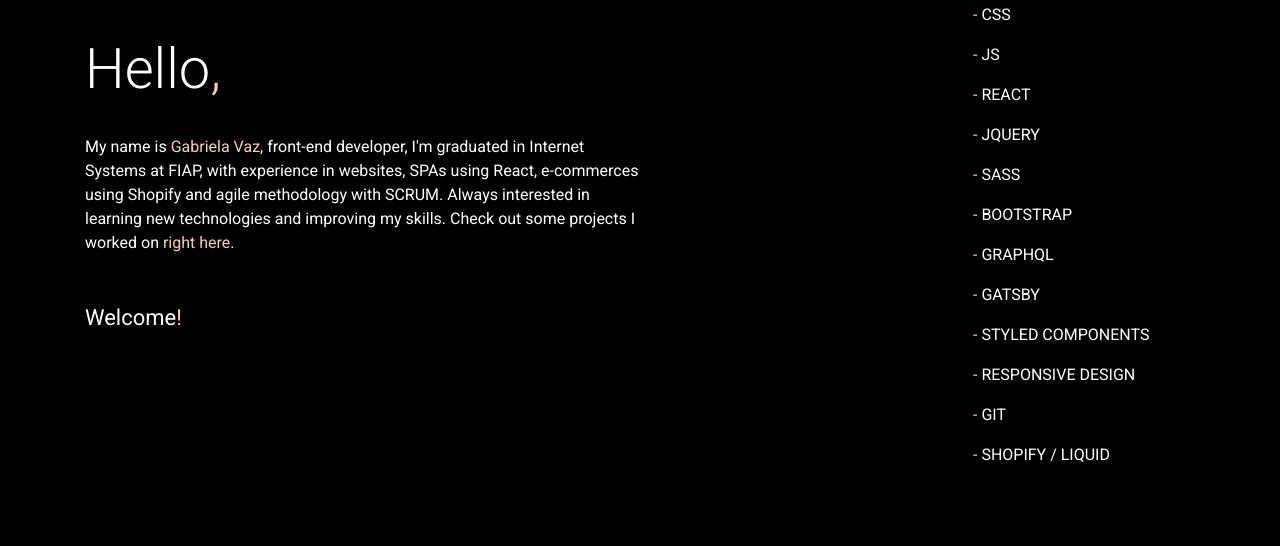
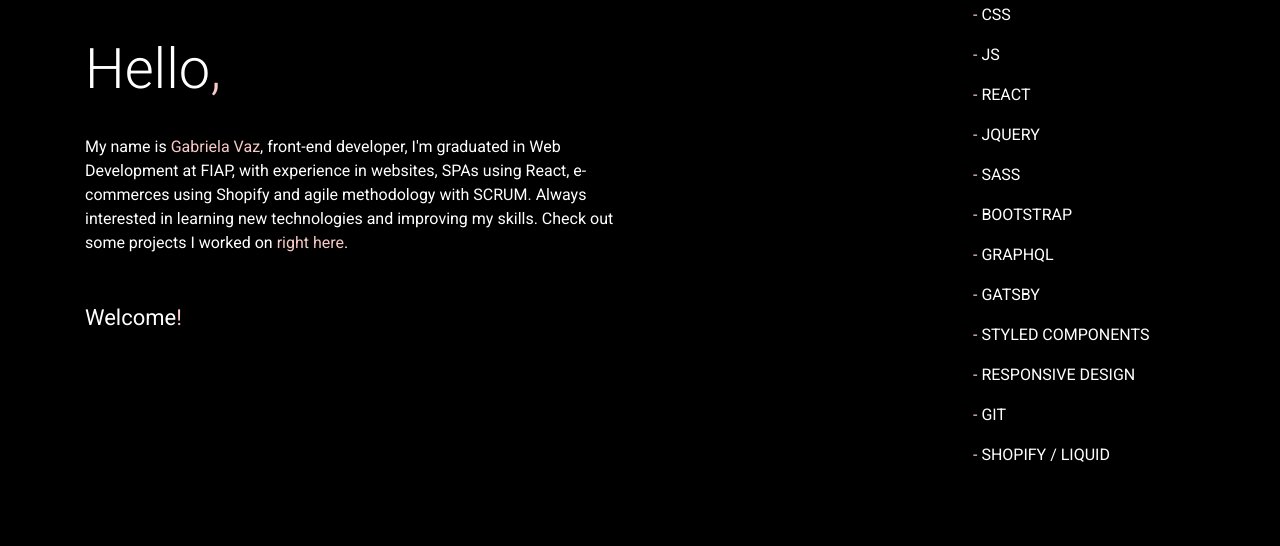
Before and after one commit to gabevaz/portfolio, a website: page index.html in a window 1280 px wide. Shown: the part 1032-1578 px from the top of the page. Drawn offline with nearby package versions, Linux system fonts and the light colour scheme.

Commit message:
Update index.html

```diff
--- a/index.html
+++ b/index.html
@@ -54,7 +54,7 @@
                 <div class="top-txt">
                     <div class="left">
                         <h3 data-aos="fade-up" data-aos-duration="2000">Hello<span class="pink">,</span></h3>
-                        <p data-aos="fade-up" data-aos-duration="2000" class="desc">My name is <span class="pink">Gabriela Vaz</span>, front-end developer, I'm graduated in Internet Systems at FIAP, with experience in websites, SPAs using React, e-commerces using Shopify and agile methodology with SCRUM. Always interested in learning new technologies and improving my skills. Check out some projects I worked on <span class="pink clickaqui">right here</span>. </p>
+                        <p data-aos="fade-up" data-aos-duration="2000" class="desc">My name is <span class="pink">Gabriela Vaz</span>, front-end developer, I'm graduated in Web Development at FIAP, with experience in websites, SPAs using React, e-commerces using Shopify and agile methodology with SCRUM. Always interested in learning new technologies and improving my skills. Check out some projects I worked on <span class="pink clickaqui">right here</span>. </p>
 
                         <p class="desc-welcome" data-aos-duration="2000" data-aos="fade-up">Welcome<span class="pink">!</span></p>
                     </div>
```
